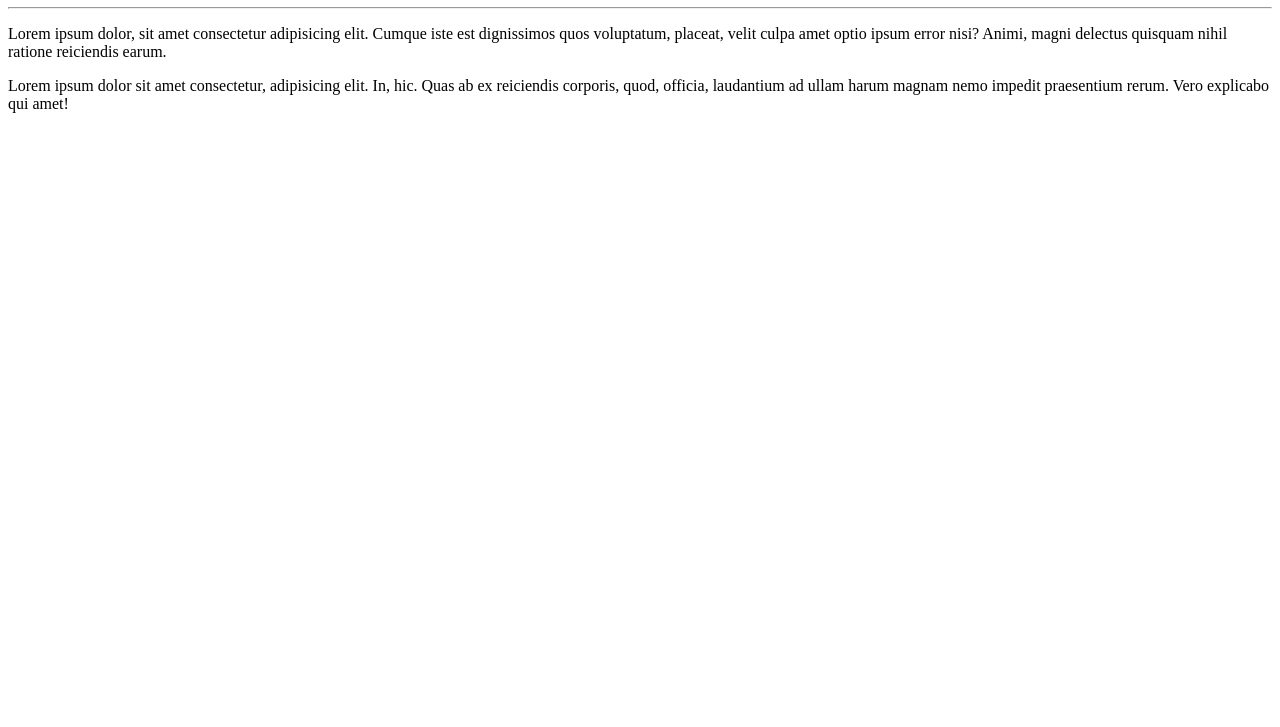
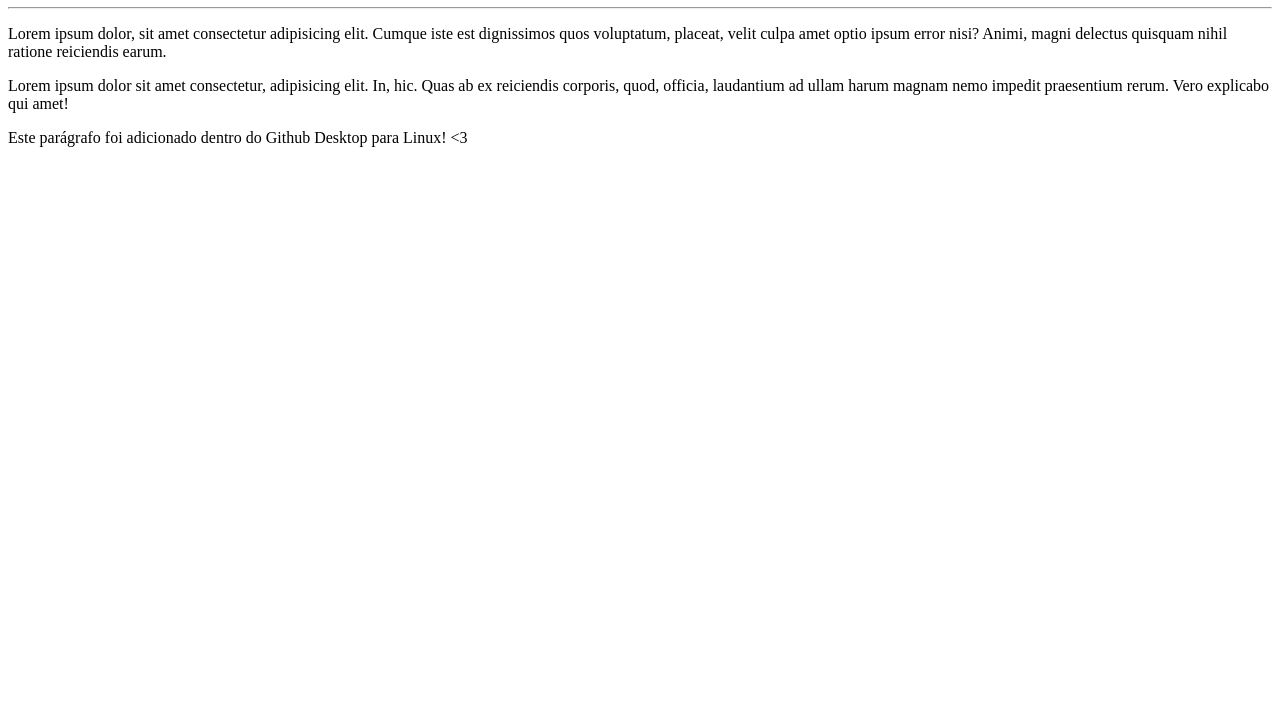
Before and after one commit to ricardo-engenharia/Ola-Mundo, a plain HTML site: page site-exemplo/index.html in a window 1280 px wide. Shown: the part 73-800 px from the top of the page. Drawn offline with Linux system fonts and the light colour scheme.

Commit message:
mudei o arquivo index

```diff
--- a/site-exemplo/index.html
+++ b/site-exemplo/index.html
@@ -11,5 +11,6 @@
  <hr>
  <p>Lorem ipsum dolor, sit amet consectetur adipisicing elit. Cumque iste est dignissimos quos voluptatum, placeat, velit culpa amet optio ipsum error nisi? Animi, magni delectus quisquam nihil ratione reiciendis earum.</p>
 <p>Lorem ipsum dolor sit amet consectetur, adipisicing elit. In, hic. Quas ab ex reiciendis corporis, quod, officia, laudantium ad ullam harum magnam nemo impedit praesentium rerum. Vero explicabo qui amet!</p>
+<p>Este parágrafo foi adicionado dentro do Github Desktop para Linux! &lt;3</p>
 </body>
 </html>
```
